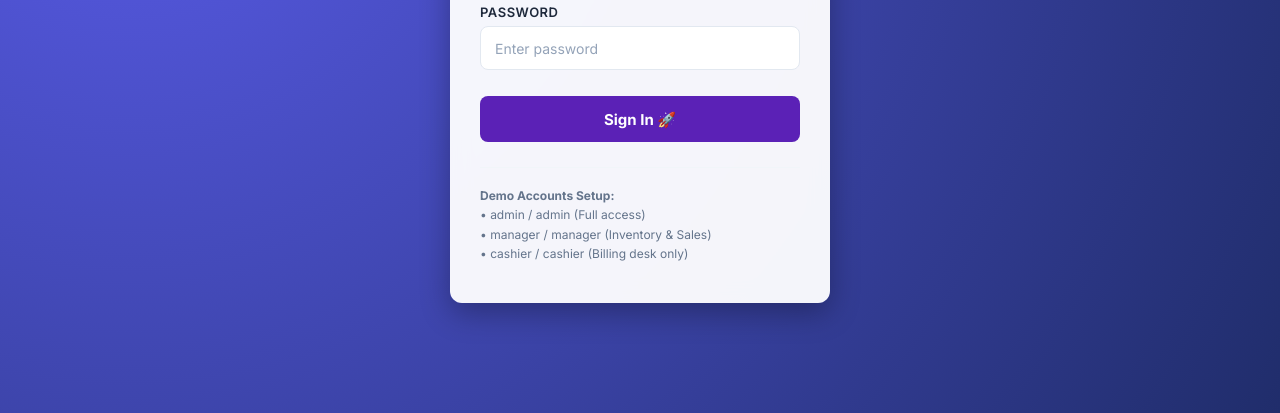
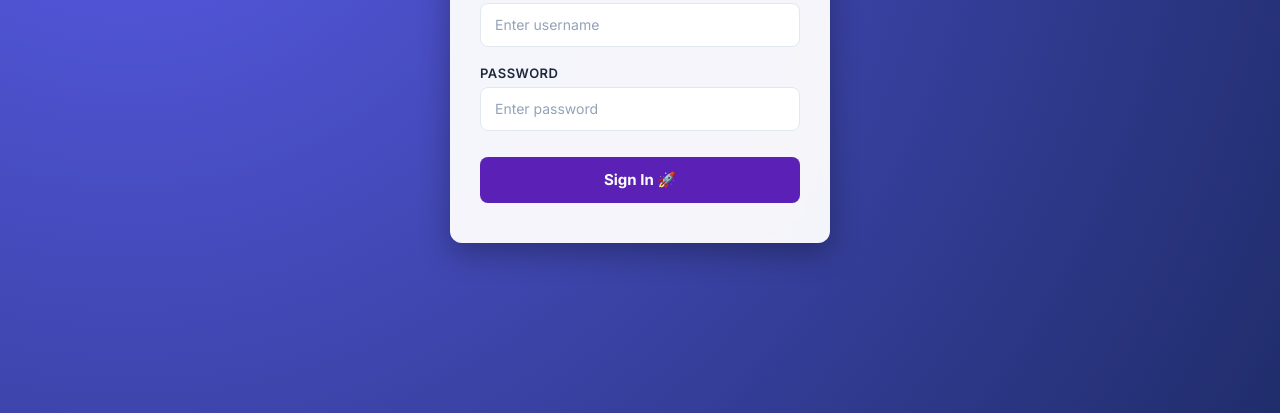
Before and after one commit to sajidhasanratul/retail-pos, a website: page login.html in a window 1280 px wide. Shown: the part 387-800 px from the top of the page. Drawn offline with Linux system fonts and the light colour scheme.

Commit message:
Update login.html

```diff
--- a/login.html
+++ b/login.html
@@ -150,13 +150,6 @@
         </div>
         <button type="submit" class="btn-login" id="btn-submit">Sign In 🚀</button>
       </form>
-
-      <div class="demo-accounts">
-        <strong>Demo Accounts Setup:</strong><br>
-        • admin / admin (Full access)<br>
-        • manager / manager (Inventory & Sales)<br>
-        • cashier / cashier (Billing desk only)
-      </div>
     </div>
   </div>
 
```
